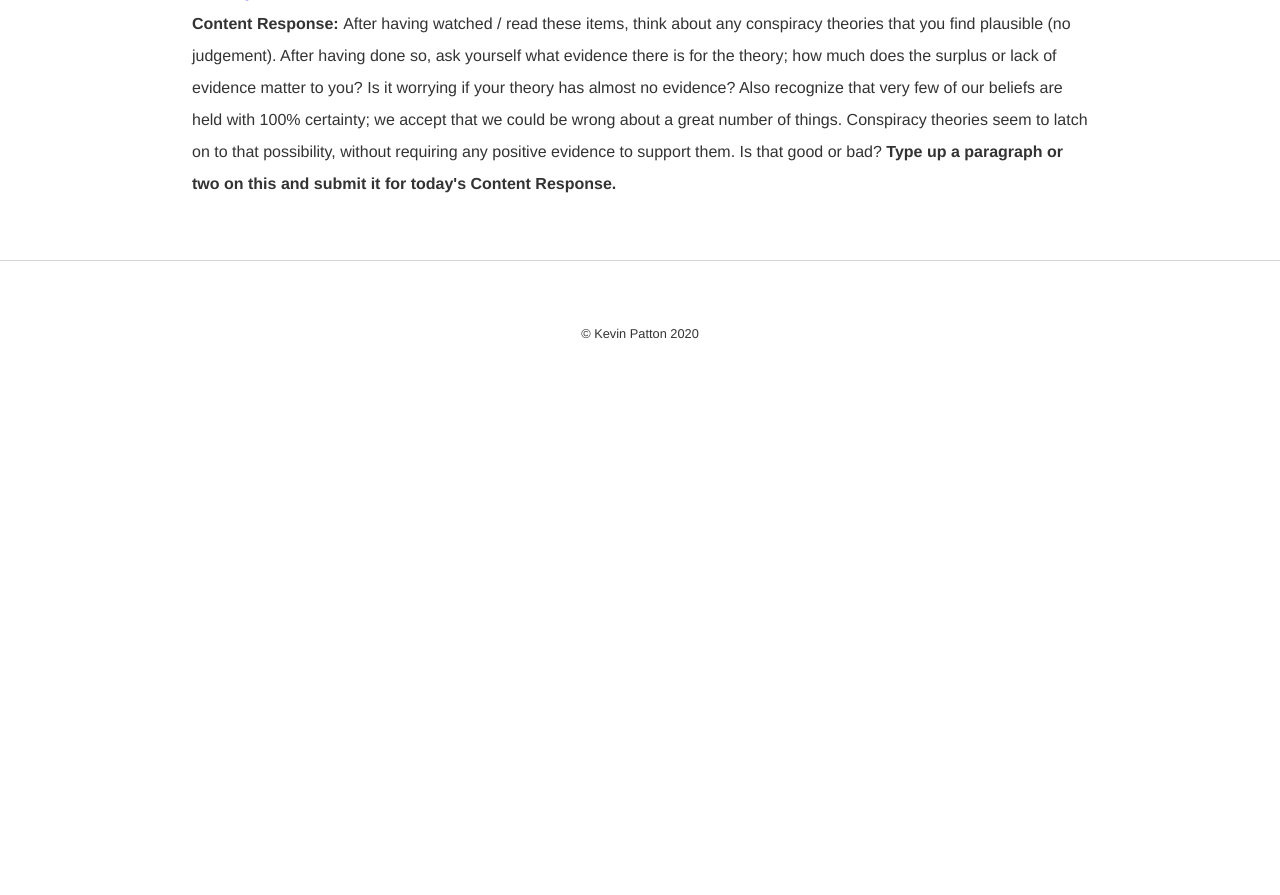
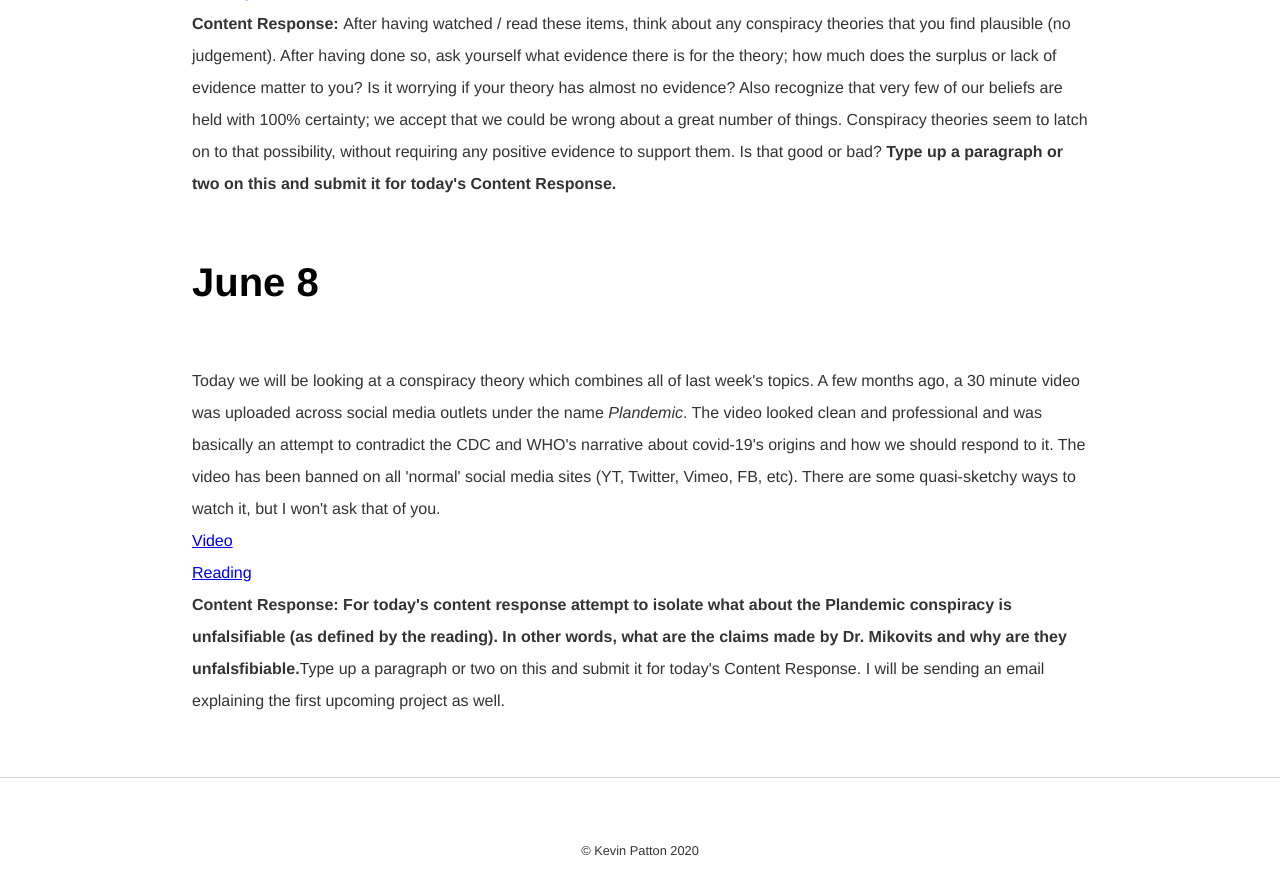
Before and after one commit to kevinjpatton/kevinjpatton.github.io, a Jekyll site: the page built from teaching/phil1020/index.html, in a window 1280 px wide and 900 px high, scrolled down 2500 px. Shown: the top 895 px of the window. Built offline with Jekyll 4.4.1, drawn with Linux system fonts in a browser that asks for light colours; Markdown is read by kramdown in place of the engine named in the settings; before the commit the page ends 2907 px from its top, so only the background shows below that.

Commit message:
Update index.html

```diff
--- a/teaching/phil1020/index.html
+++ b/teaching/phil1020/index.html
@@ -41,3 +41,9 @@ title: Philosophy 1020 - Kevin Patton
   <a href="https://youtu.be/zlvS-GrA00I" target="_blank">Video 3</a><br>
 <a href="https://www.economist.com/open-future/2019/08/12/conspiracy-theories-are-dangerous-heres-how-to-crush-them" target="_blank">Reading</a><br>
 <b>Content Response:  </b>After having watched / read these items, think about any conspiracy theories that you find plausible (no judgement).  After having done so, ask yourself what evidence there is for the theory; how much does the surplus or lack of evidence matter to you?  Is it worrying if your theory has almost no evidence?  Also recognize that very few of our beliefs  are held with 100% certainty; we accept that we could be wrong about a great number of things.  Conspiracy theories seem to latch on to that possibility, without requiring any positive evidence to support them.  Is that good or bad?  <b>Type up a paragraph or two on this and submit it for today's Content Response.</b></p>
+
+<h1>June 8</h1>
+<p>Today we will be looking at a conspiracy theory which combines all of last week's topics.  A few months ago, a 30 minute video was uploaded across social media outlets under the name <i>Plandemic</i>.  The video looked clean and professional and was basically an attempt to contradict the CDC and WHO's narrative about covid-19's origins and how we should respond to it.  The video has been banned on all 'normal' social media sites (YT, Twitter, Vimeo, FB, etc).  There are some quasi-sketchy ways to watch it, but I won't ask that of you.<br>
+<a href="https://youtu.be/TWpjc1QZg84" target="_blank">Video</a><br>
+<a href="http://www.butte.edu/departments/cas/tipsheets/thinking/conspiracy.html" target="_blank">Reading</a><br>
+<b>Content Response: For today's content response attempt to isolate what about the Plandemic conspiracy is unfalsifiable (as defined by the reading).  In other words, what are the claims made by Dr. Mikovits and why are they unfalsfibiable.</b>Type up a paragraph or two on this and submit it for today's Content Response.  I will be sending an email explaining the first upcoming project as well.</p>
```
